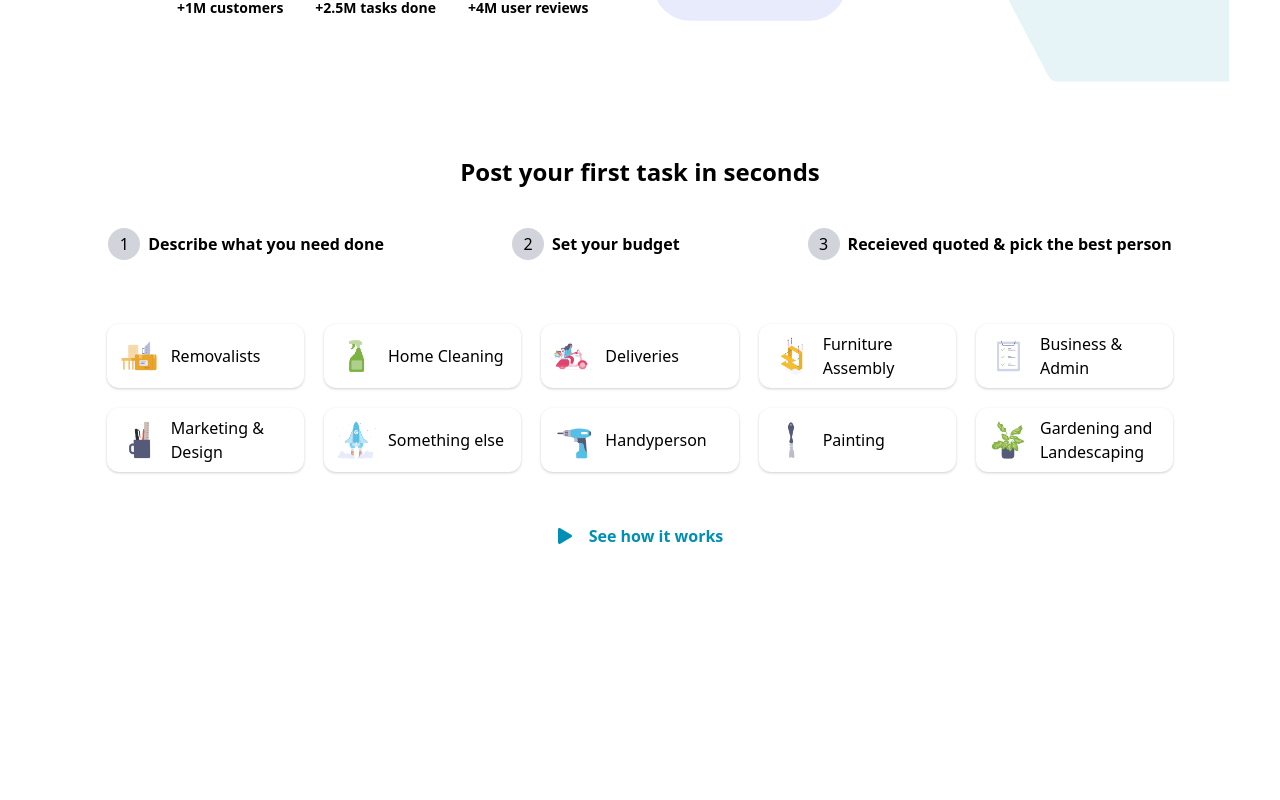
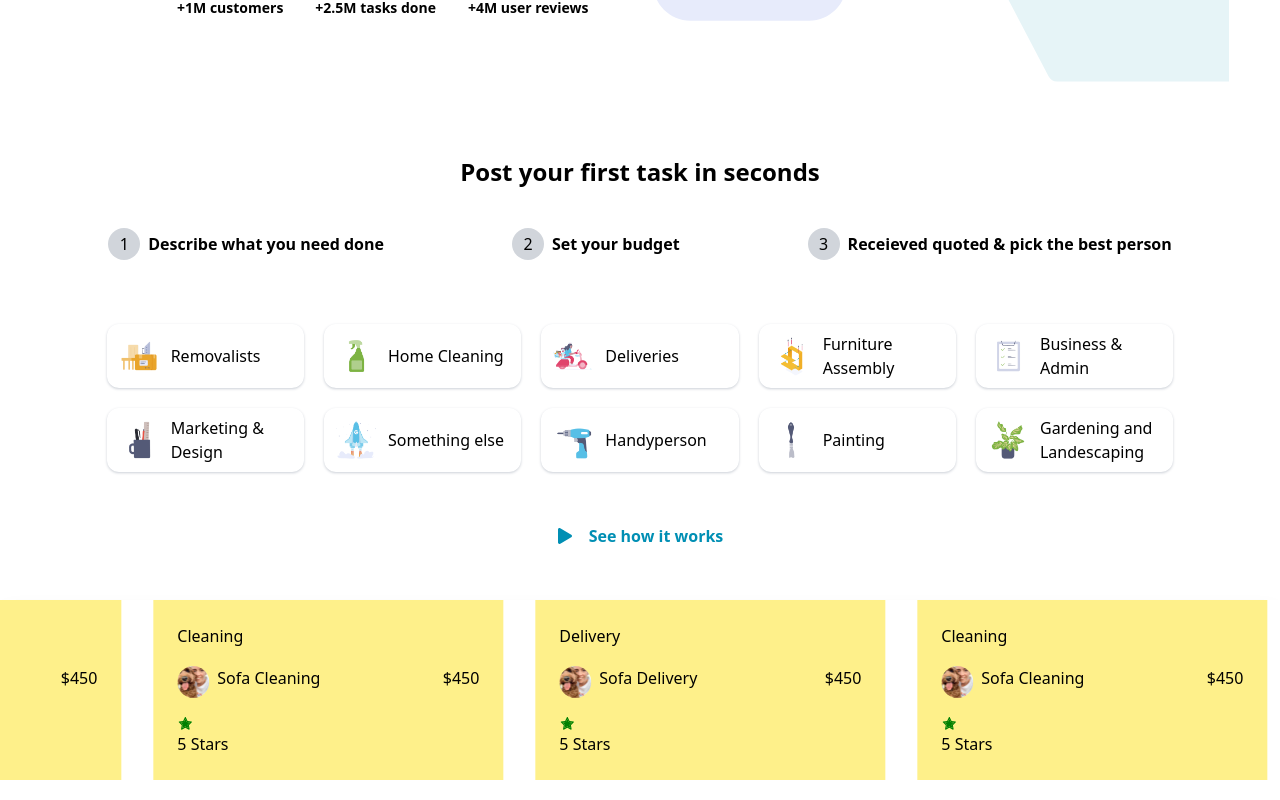
Before and after one commit to wwdfdo/genesisblock, a React (Create React App) app: page / in a window 1280 px wide. Shown: the part 376-1176 px from the top of the page. Before the commit the page ends 976 px from the top, so only its background shows below. Built offline with nearby package versions, Linux system fonts and the light colour scheme.

Commit message:
added new autosliding section

```diff
--- a/src/App.js
+++ b/src/App.js
@@ -1,4 +1,5 @@
 import "./App.css";
+import AutoSlidingComponent from "./Components/AutoSlidingComponent/AutoSlidingComponent";
 import Header from "./Components/Header/Header";
 import HomeSectionOne from "./Components/HomeSectionOne/HomeSectionOne";
 
@@ -7,6 +8,7 @@ function App() {
     <div>
       <Header />
       <HomeSectionOne />
+      <AutoSlidingComponent />
     </div>
   );
 }
--- /dev/null
+++ b/src/Components/AutoSlidingComponent/AustoSlidingComponent.css
@@ -0,0 +1,32 @@
+@keyframes scroll {
+  0% {
+    transform: translateX(0);
+  }
+  100% {
+    transform: translateX(calc(-350px * 7));
+  }
+}
+
+.slider {
+  background: white;
+  box-shadow: 0 10px 20px -5px rgba(0, 0, 0, 0.125);
+  height: 200px;
+  margin: auto;
+  overflow: hidden;
+  position: relative;
+}
+
+.slide-track {
+  animation: scroll 60s linear infinite;
+
+  width: calc(350px * 14);
+}
+
+.slide-track:hover {
+  animation-play-state: paused;
+}
+
+.slide {
+  height: 180px;
+  width: 350px;
+}
--- a/src/Components/AutoSlidingComponent/AutoSlidingComponent.js
+++ b/src/Components/AutoSlidingComponent/AutoSlidingComponent.js
@@ -1,11 +1,39 @@
 import React from "react";
+import "./AustoSlidingComponent.css";
+import { autoslidingcards } from "../../arrays/AutoSlidingCards";
+import { AiTwotoneStar } from "react-icons/ai";
 
 function AutoSlidingComponent() {
   return (
-    <div>
-      <h2> auto sliding title</h2>
-      <div>slider</div>
-      <button>Get started now for free</button>
+    <div class="slider">
+      <div class="slide-track flex gap-8 ">
+        {autoslidingcards.map((autoslidingcard) => (
+          <a href="#">
+            {" "}
+            <div class="slide bg-yellow-200 flex flex-col justify-between p-6">
+              <p>{autoslidingcard.title}</p>
+              <div className="flex justify-between ">
+                <div className="flex gap-2">
+                  <img
+                    src={autoslidingcard.image}
+                    className="w-[32px] h-[32px] rounded-full"
+                    alt=""
+                  />
+                  <p>{autoslidingcard.task}</p>
+                </div>
+                <div>{autoslidingcard.price}</div>
+              </div>
+              <div>
+                <p>
+                  {" "}
+                  <AiTwotoneStar color="green" />
+                  <span>5 Stars</span>
+                </p>
+              </div>
+            </div>
+          </a>
+        ))}
+      </div>
     </div>
   );
 }
--- /dev/null
+++ b/src/arrays/AutoSlidingCards.js
@@ -0,0 +1,102 @@
+import sofia from "../images/sofia.webp";
+
+export const autoslidingcards = [
+  {
+    id: 1,
+    title: "Delivery",
+    task: "Sofa Delivery",
+    price: "$450",
+    image: sofia,
+  },
+  {
+    id: 2,
+    title: "Cleaning",
+    task: "Sofa Cleaning",
+    price: "$450",
+    image: sofia,
+  },
+  {
+    id: 3,
+    title: "Delivery",
+    task: "Sofa Delivery",
+    price: "$450",
+    image: sofia,
+  },
+  {
+    id: 4,
+    title: "Cleaning",
+    task: "Sofa Cleaning",
+    price: "$450",
+    image: sofia,
+  },
+  {
+    id: 5,
+    title: "Delivery",
+    task: "Sofa Delivery",
+    price: "$450",
+    image: sofia,
+  },
+  {
+    id: 6,
+    title: "Cleaning",
+    task: "Sofa Delivery",
+    price: "$450",
+    image: sofia,
+  },
+  {
+    id: 7,
+    title: "Cleaning",
+    task: "Sofa Delivery",
+    price: "$450",
+    image: sofia,
+  },
+  {
+    id: 8,
+    title: "Delivery",
+    task: "Sofa Delivery",
+    price: "$450",
+    image: sofia,
+  },
+  {
+    id: 9,
+    title: "Cleaning",
+    task: "Sofa Cleaning",
+    price: "$450",
+    image: sofia,
+  },
+  {
+    id: 10,
+    title: "Delivery",
+    task: "Sofa Delivery",
+    price: "$450",
+    image: sofia,
+  },
+  {
+    id: 11,
+    title: "Cleaning",
+    task: "Sofa Cleaning",
+    price: "$450",
+    image: sofia,
+  },
+  {
+    id: 12,
+    title: "Delivery",
+    task: "Sofa Delivery",
+    price: "$450",
+    image: sofia,
+  },
+  {
+    id: 13,
+    title: "Cleaning",
+    task: "Sofa Cleaning",
+    price: "$450",
+    image: sofia,
+  },
+  {
+    id: 14,
+    title: "Cleaning",
+    task: "Sofa Cleaning",
+    price: "$450",
+    image: sofia,
+  },
+];
```
Also changed, not shown: src/images/sofia.webp (added).
